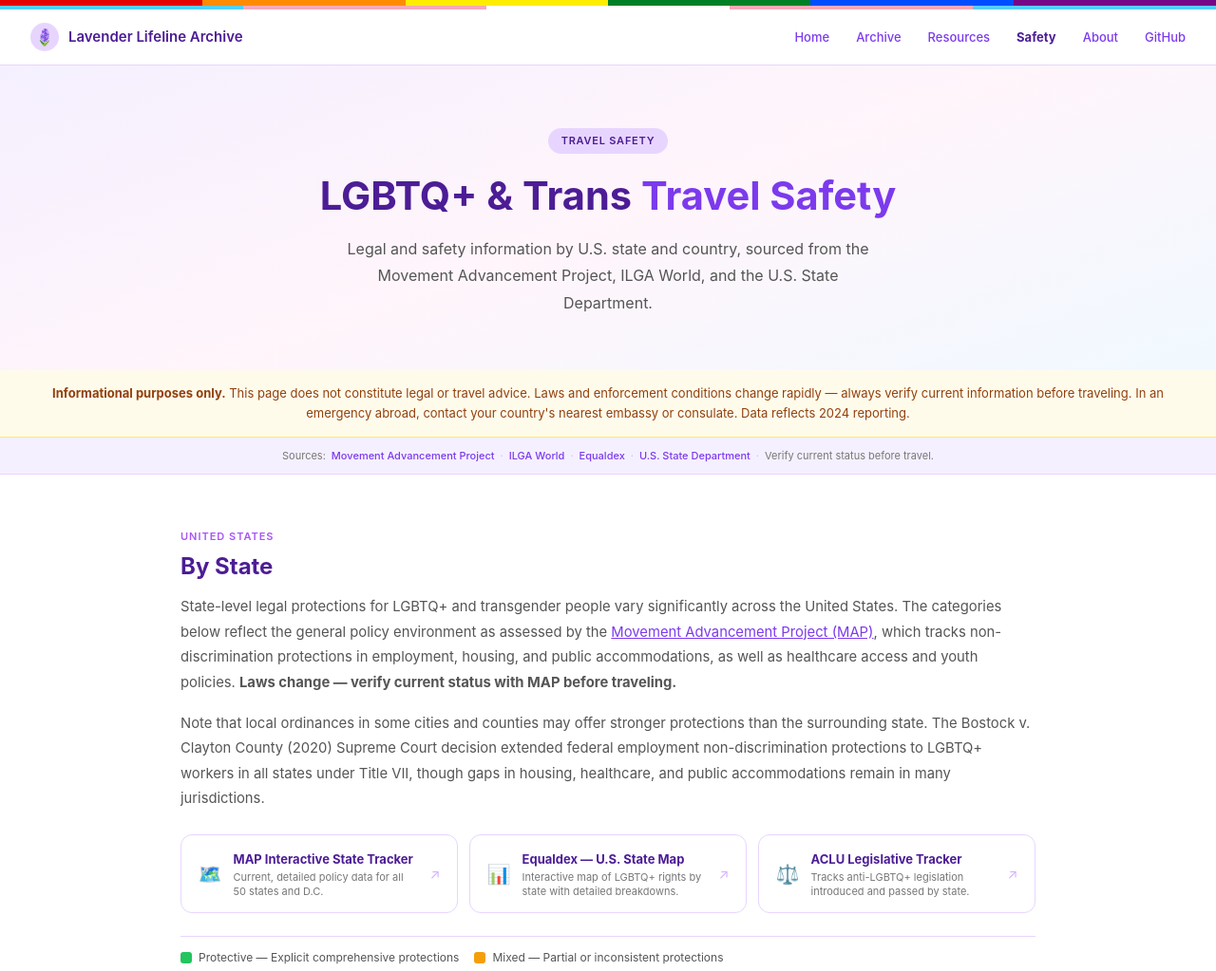
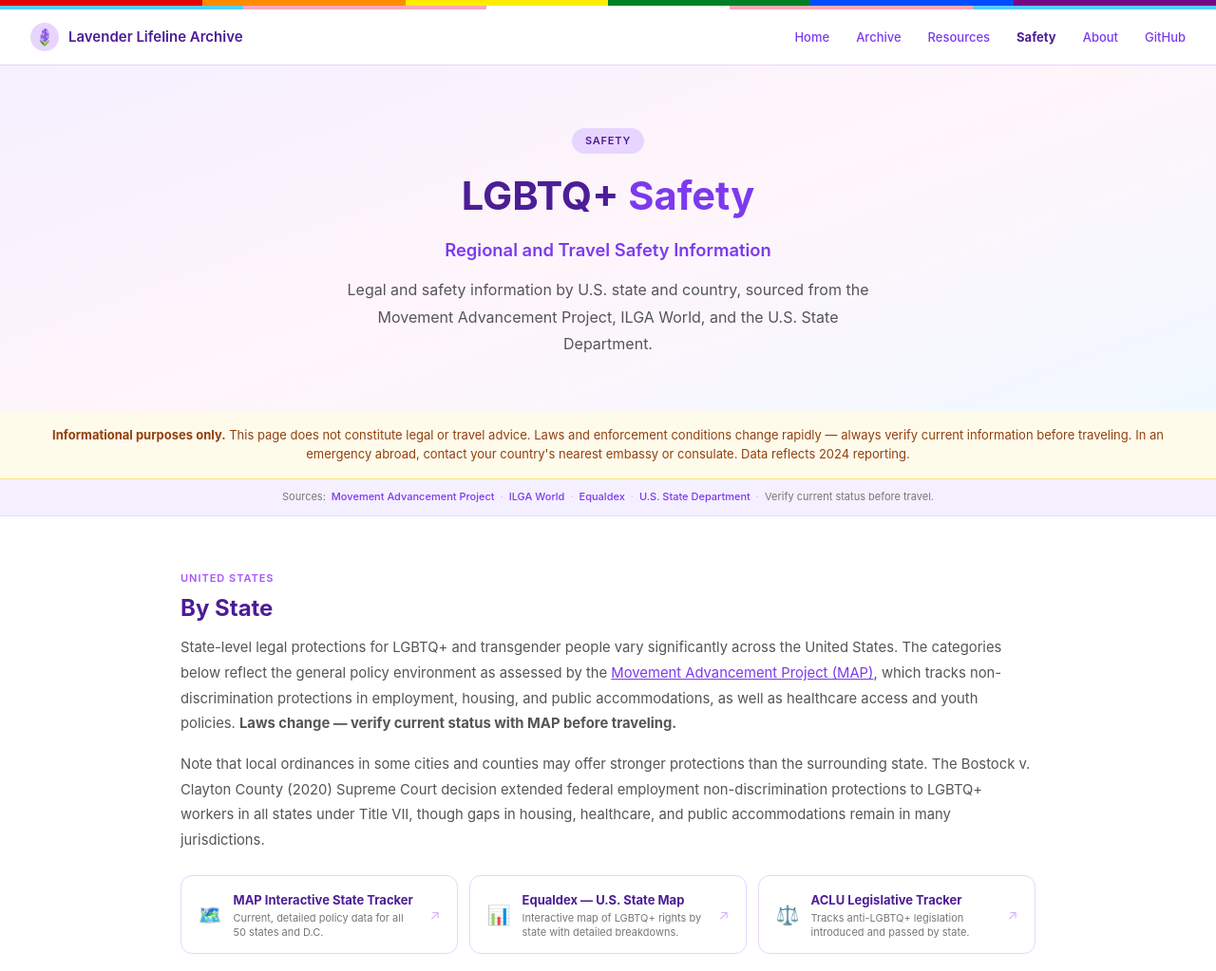
Before and after one commit to rileyhinkson/Lavender-Lifeline-Archive, a plain HTML site: page safety.html in a window 1280 px wide. Shown: the top 1023 px of the page at 95% size. Drawn offline with Linux system fonts and the light colour scheme.

Commit message:
Update safety page title to LGBTQ+ Safety with regional and travel subtitle

```diff
--- a/safety.html
+++ b/safety.html
@@ -3,8 +3,8 @@
 <head>
   <meta charset="UTF-8"/>
   <meta name="viewport" content="width=device-width, initial-scale=1.0"/>
-  <title>Travel Safety — Lavender Lifeline Archive</title>
-  <meta name="description" content="LGBTQ+ and transgender travel safety information by U.S. state and country, sourced from the Movement Advancement Project, ILGA World, and the U.S. State Department."/>
+  <title>LGBTQ+ Safety — Lavender Lifeline Archive</title>
+  <meta name="description" content="LGBTQ+ regional and travel safety information by U.S. state and country, sourced from the Movement Advancement Project, ILGA World, and the U.S. State Department."/>
   <style>
     *, *::before, *::after { margin: 0; padding: 0; box-sizing: border-box; }
 
@@ -331,8 +331,9 @@
 
   <!-- Hero -->
   <section class="hero">
-    <div class="hero-badge">Travel Safety</div>
-    <h1>LGBTQ+ &amp; Trans <span>Travel Safety</span></h1>
+    <div class="hero-badge">Safety</div>
+    <h1>LGBTQ+ <span>Safety</span></h1>
+    <p style="font-size:1.15rem;font-weight:600;color:var(--lav-600);margin-bottom:0.75rem;">Regional and Travel Safety Information</p>
     <p class="hero-sub">Legal and safety information by U.S. state and country, sourced from the Movement Advancement Project, ILGA World, and the U.S. State Department.</p>
   </section>
 
```
